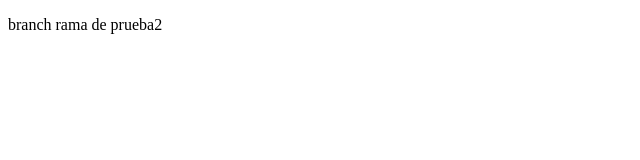
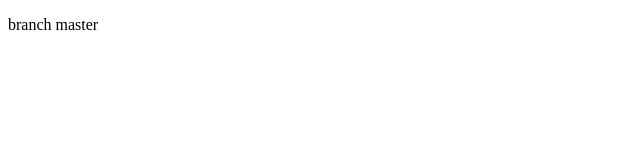
Before and after one commit to ChrisAbarza/prueba_js, a plain HTML site: page pruebas/pruebas.html in a window 1280 px wide. Shown: the full height of the page, 0-640 px from the left. Drawn offline with Linux system fonts and the light colour scheme.

Commit message:
commit master

```diff
--- a/pruebas/pruebas.html
+++ b/pruebas/pruebas.html
@@ -7,6 +7,6 @@
     <title>Document</title>
 </head>
 <body>
-    <p>branch rama de prueba2</p>
+    <p>branch master</p>
 </body>
 </html>
```
